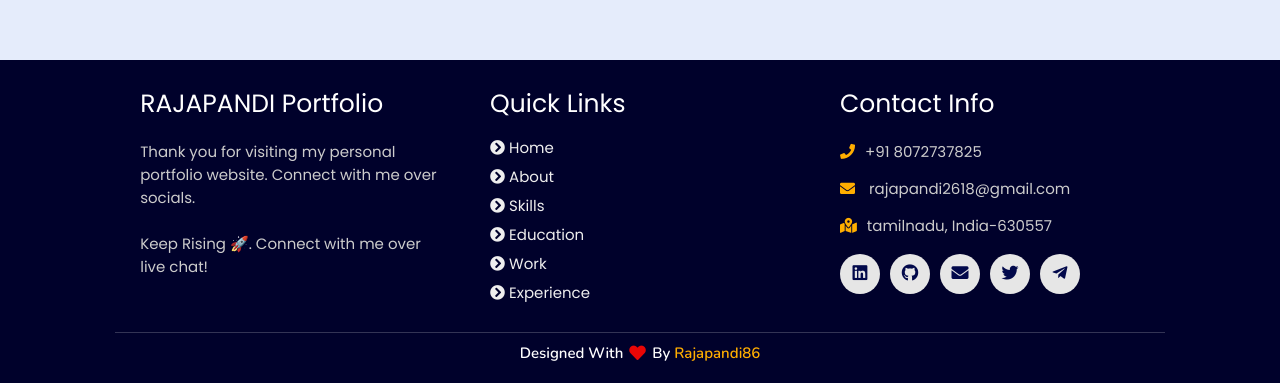
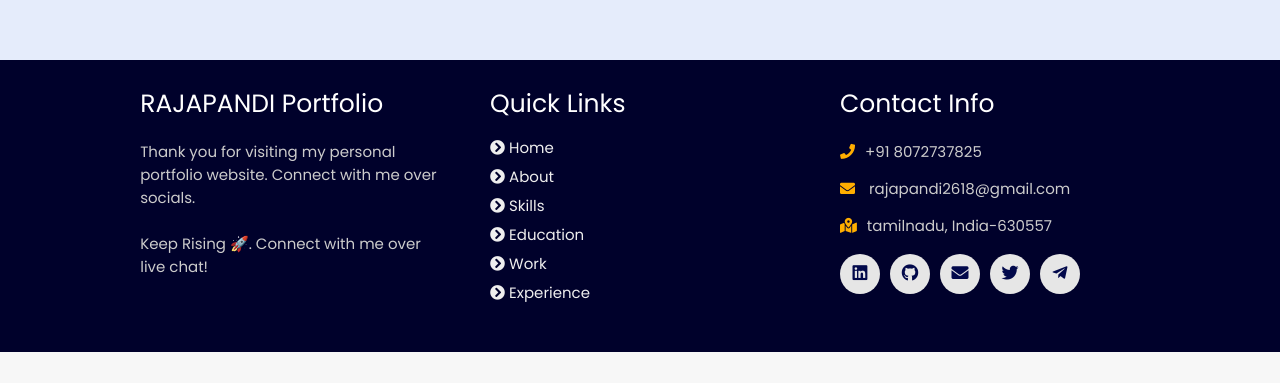
Before and after one commit to Rajapandi03/RP_Portfolio-Website, a plain HTML site: page index.html in a window 1280 px wide. Shown: the part 5117-5500 px from the top of the page. After the commit the page ends 5469 px from the top, so only its background shows below. Drawn offline with nearby package versions, Linux system fonts and the light colour scheme.

Commit message:
frist commit

```diff
--- a/index.html
+++ b/index.html
@@ -345,8 +345,6 @@
       </div>
   </div>
 
-  <h1 class="credit">Designed with <i class="fa fa-heart pulse"></i> by <a href="https://www.linkedin.com/in/rajapandi86/"> rajapandi86</a></h1>
-
 </section>
 <!-- footer section ends -->
 
```
